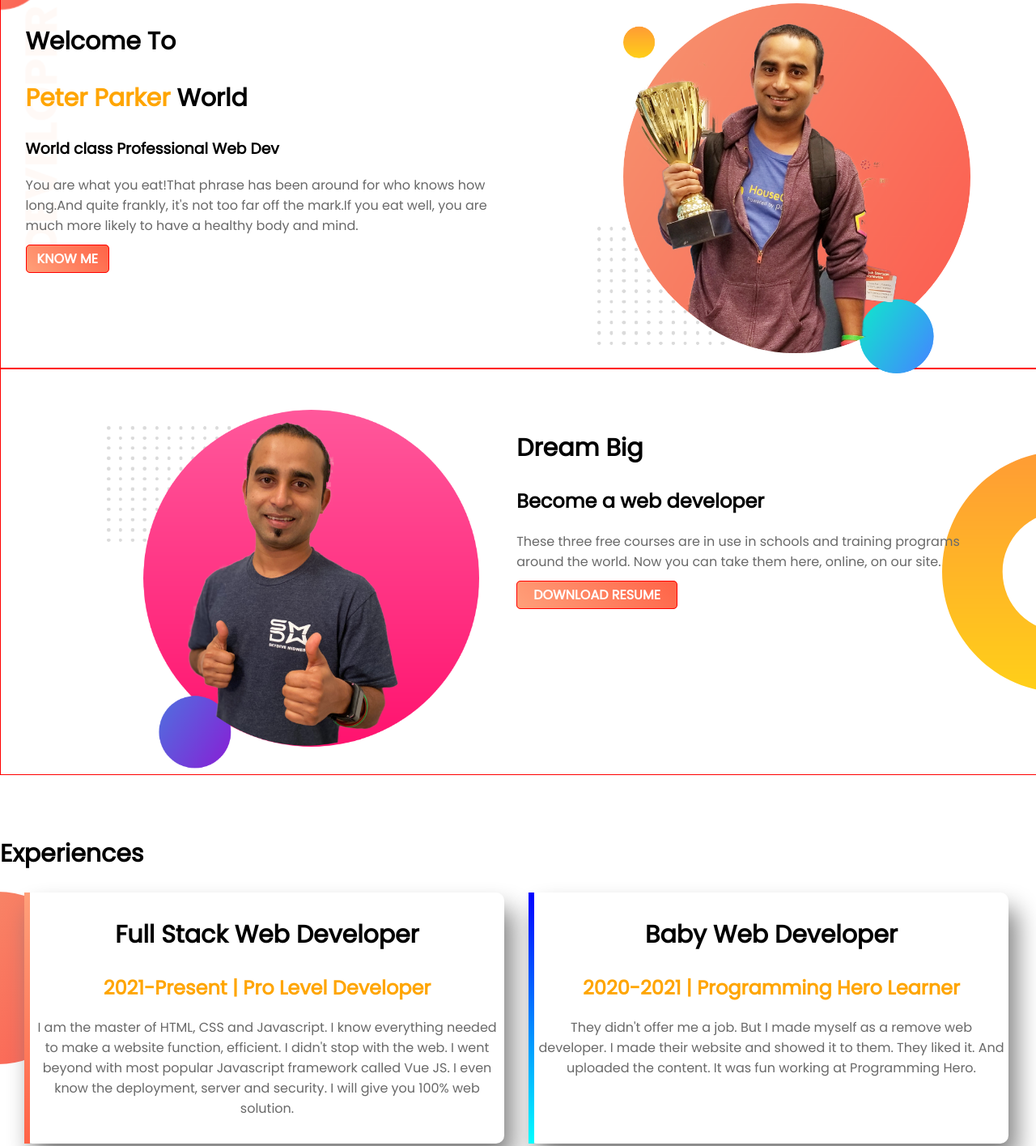
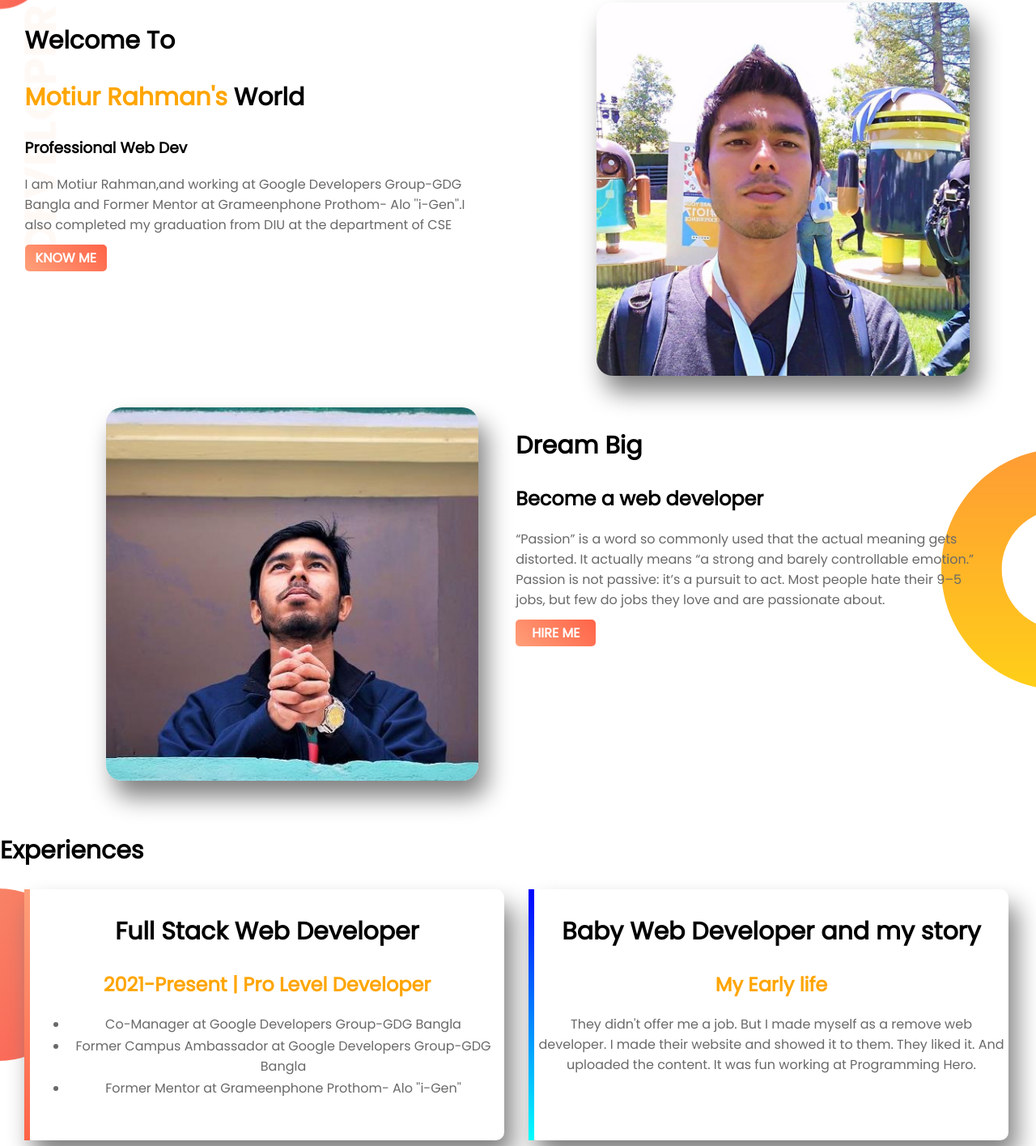
Before and after one commit to razbirroy/web-portfolio, a plain HTML site: page index.html in a window 1280 px wide. Shown: the part 47-1462 px from the top of the page at 81% size. Drawn offline with Linux system fonts and the light colour scheme.

Commit message:
FOR MOTIUR

```diff
--- a/index.html
+++ b/index.html
@@ -11,25 +11,25 @@
     <section class="top-background">
         <div class="half-width">
             <h1>Welcome To</h1>
-            <h1><span class="name-highlight">Peter Parker</span> World</h1>
-            <h3>World class Professional Web Dev</h3>
-            <p>You are what you eat!That phrase has been around for who knows how long.And quite frankly, it's not too far off the mark.If you eat well, you are much more likely to have a healthy body and mind.</p>
-            <a class="anchor" target="_blank" href="#">KNOW ME</a>
+            <h1><span class="name-highlight">Motiur Rahman's</span> World</h1>
+            <h3>Professional Web Dev</h3>
+            <p>I am Motiur Rahman,and working at  Google Developers Group-GDG Bangla and Former Mentor at Grameenphone Prothom- Alo ''i-Gen''.I also completed my graduation from DIU at the department of CSE</p>
+            <a class="anchor" target="_blank" href="https://www.facebook.com/memotiur">KNOW ME</a>
         </div>
         <div class="half-width">
-            <img src="jhankar.png" alt="">
+            <img src="image/m1.jpg" alt="">
         </div>
     </section>
 
     <section class="middle-background">
          <div class="half-width">
-             <img src="jhankar2.png" alt="">
+             <img src="image/m2.jpg" alt="">
          </div>
          <div class="half-width">
             <h1>Dream Big</h1>
             <h2>Become a web developer</h2>
-            <p>These three free courses are in use in schools and training programs around the world. Now you can take them here, online, on our site. </p>
-            <a class="anchor2" target="_blank" href="#">DOWNLOAD RESUME</a>
+            <p>“Passion” is a word so commonly used that the actual meaning gets distorted. It actually means “a strong and barely controllable emotion.” Passion is not passive: it’s a pursuit to act. Most people hate their 9–5 jobs, but few do jobs they love and are passionate about. </p>
+            <a class="anchor2" target="_blank" href="https://www.facebook.com/memotiur">HIRE ME</a>
          </div>
 </section>
 
@@ -38,11 +38,18 @@
     <div id="border-color" class="half-width shadow">
         <h1>Full Stack Web Developer</h1>
         <h2 class="color">2021-Present | Pro Level Developer</h2>
-        <p>I am the master of HTML, CSS and Javascript. I know everything needed to make a website function, efficient. I didn't stop with the web. I went beyond with most popular Javascript framework called Vue JS. I even know the deployment, server and security. I will give you 100% web solution.</p>
+        <div class="divtag">
+        <ul>
+            <li>Co-Manager at Google Developers Group-GDG Bangla
+            </li>
+            <li>Former Campus Ambassador at Google Developers Group-GDG Bangla</li>
+            <li>Former Mentor at Grameenphone Prothom- Alo ''i-Gen''</li>
+        </ul>
+        </div>
     </div>
     <div id="border-color2" class="half-width shadow">
-         <h1>Baby Web Developer</h1>
-        <h2 class="color">2020-2021 | Programming Hero Learner</h2>
+         <h1>Baby Web Developer and my story</h1>
+        <h2 class="color">My Early life</h2>
         <p>They didn't offer me a job. But I made myself as a remove web developer. I made their website and showed it to them. They liked it. And uploaded the content. It was fun working at Programming Hero.</p>
     </div>
 
--- a/style.css
+++ b/style.css
@@ -18,9 +18,11 @@ h1{
 .half-width img{
 width: 80%;
 margin-left: 100px;
+border-radius: 20px;
+box-shadow: 10px 20px 30px gray;
 }
 .top-background{
-    border: 1px solid red;
+
     background-image: url("1.png");
     background-repeat: no-repeat;
 }
@@ -32,7 +34,7 @@ section{
 }
 .anchor{
    text-decoration: none;
-   border: 1px solid red;
+
    padding: 5px 13px;
    list-style: none;
    background-image: linear-gradient(45deg,lightsalmon,tomato);
@@ -41,7 +43,7 @@ section{
    font-weight: 700;
 }
 .middle-background{
-    border: 1px solid red;
+
     background-image: url("2.png");
     background-repeat: no-repeat;
     background-position: right;
@@ -56,7 +58,7 @@ section{
 }
 .anchor2{
     text-decoration: none;
-    border: 1px solid red;
+
     padding: 5px 20px;
     background-image: linear-gradient(45deg,lightsalmon,tomato);
     color: white;
@@ -100,3 +102,8 @@ footer p{
     font-size: 12px;
     text-align: center;
 }
+.divtag ul li {
+    padding: 0px;
+    margin: 2px;
+    color: dimgray;
+}
```
Also changed, not shown: image/m1.jpg (added), image/m2.jpg (added), image/m3.jpg (added).
